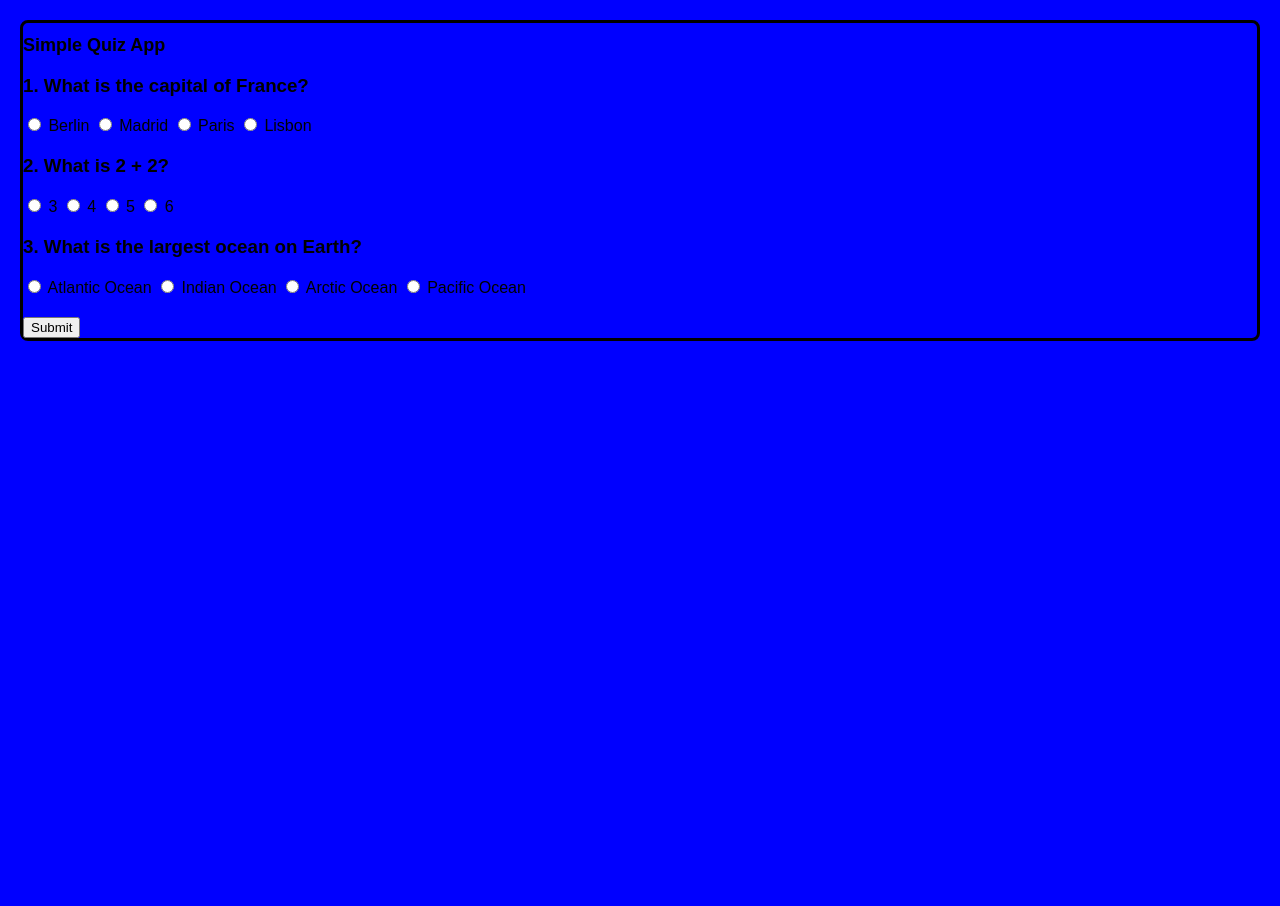
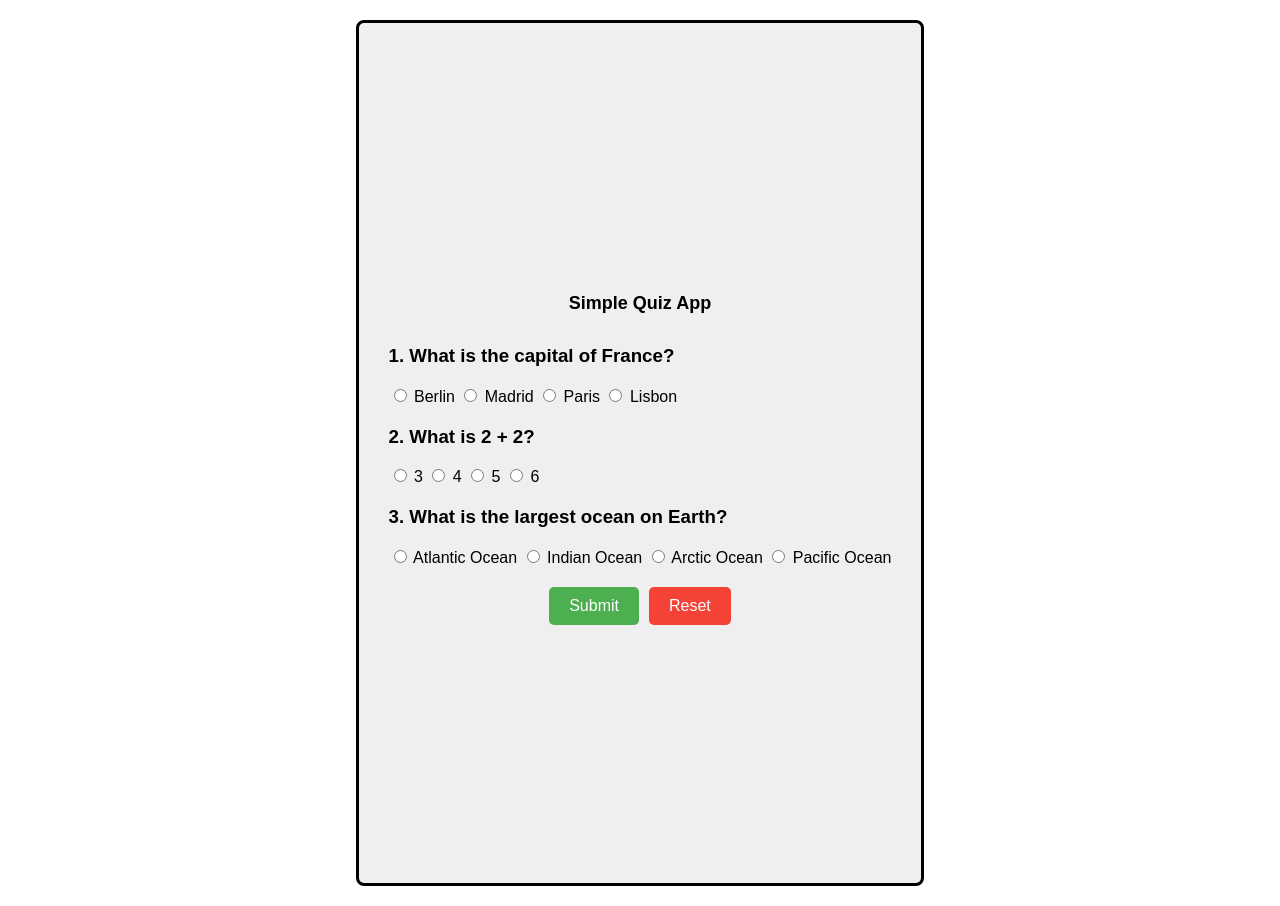
Before and after one commit to Emmanuelayeni3000/simplequizapp, a plain HTML site: page index.html in a window 1280 px wide. Before the commit the page ends 800 px from the top, so only its background shows below. Drawn offline with Linux system fonts and the light colour scheme.

Commit message:
made new changes
new changes made

```diff
--- a/index.html
+++ b/index.html
@@ -4,34 +4,19 @@
         <meta charset="UTF-8">
         <meta name="viewport" content="width=device-width, initial-scale=1.0">
         <title>simplequizapp</title>
-        <style>
-            body {
-                font-family: Arial, sans-serif;
-                margin: 20px;
-                align-content: center;
-                background-color: blue;
-                border-width: 20px;
-                border: solid;
-                border-radius: 8px;
-                padding-right: 50px;
-            }
-            .quizheading{
-                font-size: large;
-                font-weight: 600;
-            }
-            .question {
-                margin-bottom: 20px;
-            }
-            .result {
-                font-weight: bold;
-            }
-        </style>
+        <link rel="stylesheet" href="quiz.css">
     </head>
     <body>
-        <h1 class="quizheading">Simple Quiz App</h1>
+        <div class="container"><h1 class="quizheading">Simple Quiz App</h1>
             <div id="quiz-container"></div>
-            <button id="submit-btn">Submit</button>
+            <div class="button-container">
+                <button id="submit-btn">Submit</button>
+                <button id="reset-btn">Reset</button>
+            </div>
             <div class="result" id="result"></div>
+
+        </div>
+
 
     <script src="quiz.js"></script>
     </body>
--- a/quiz.css
+++ b/quiz.css
@@ -0,0 +1,58 @@
+body {
+    font-family: Arial, sans-serif;
+    margin: 20px;
+
+}
+.container {
+    display: flex; /* Use flexbox */
+    flex-direction: column; /* Stack children vertically */
+    align-items: center; /* Center children horizontally */
+    justify-content: center; /* Center children vertically */
+    background-color: #eeee;
+    border-width: 20px;
+    border: solid;
+    border-radius: 8px;
+    max-width: fit-content;
+    padding: 30px;
+    margin: auto; /* Center the container itself */
+    height: 100vh; /* Optional: Make the container take full height */
+}
+.quizheading{
+    font-size: large;
+    font-weight: 600;
+}
+.question {
+    margin-bottom: 20px;
+}
+.result {
+    font-weight: bold;
+}
+.button-container {
+display: flex; /* Use flexbox */
+gap: 10px; /* Space between buttons */
+justify-content: center; /* Center the buttons horizontally */
+}
+
+button {
+padding: 10px 20px; /* Add some padding for better appearance */
+font-size: 16px; /* Adjust font size */
+border: none; /* Remove default border */
+border-radius: 5px; /* Add border radius */
+cursor: pointer; /* Change cursor to pointer on hover */
+}
+
+/* Specific styles for each button */
+#submit-btn {
+background-color: #4CAF50; /* Green background */
+color: white; /* White text */
+}
+
+#reset-btn {
+background-color: #f44336; /* Red background */
+color: white; /* White text */
+}
+
+/* Optional: Add hover effects */
+button:hover {
+opacity: 0.9; /* Slightly fade on hover */
+}
--- a/quiz.js
+++ b/quiz.js
@@ -1,5 +1,6 @@
 const quizContainer = document.getElementById('quiz-container');
 const submitButton = document.getElementById('submit-btn');
+const resetButton = document.getElementById('reset-btn');
 const resultContainer = document.getElementById('result');
 
 const quizQuestions = [
@@ -53,5 +54,13 @@ submitButton.addEventListener('click', () => {
     resultContainer.textContent = `You scored ${score} out of ${quizQuestions.length}`;
 });
 
+resetButton.addEventListener('click', () => {
+    // Clear all selected answers
+    const radios = document.querySelectorAll('input[type="radio"]');
+    radios.forEach(radio => {
+        radio.checked = false;
+    });
+    resultContainer.textContent = ''; // Clear the result display
+});
 // Load the quiz when the page loads
 loadQuiz();
```
